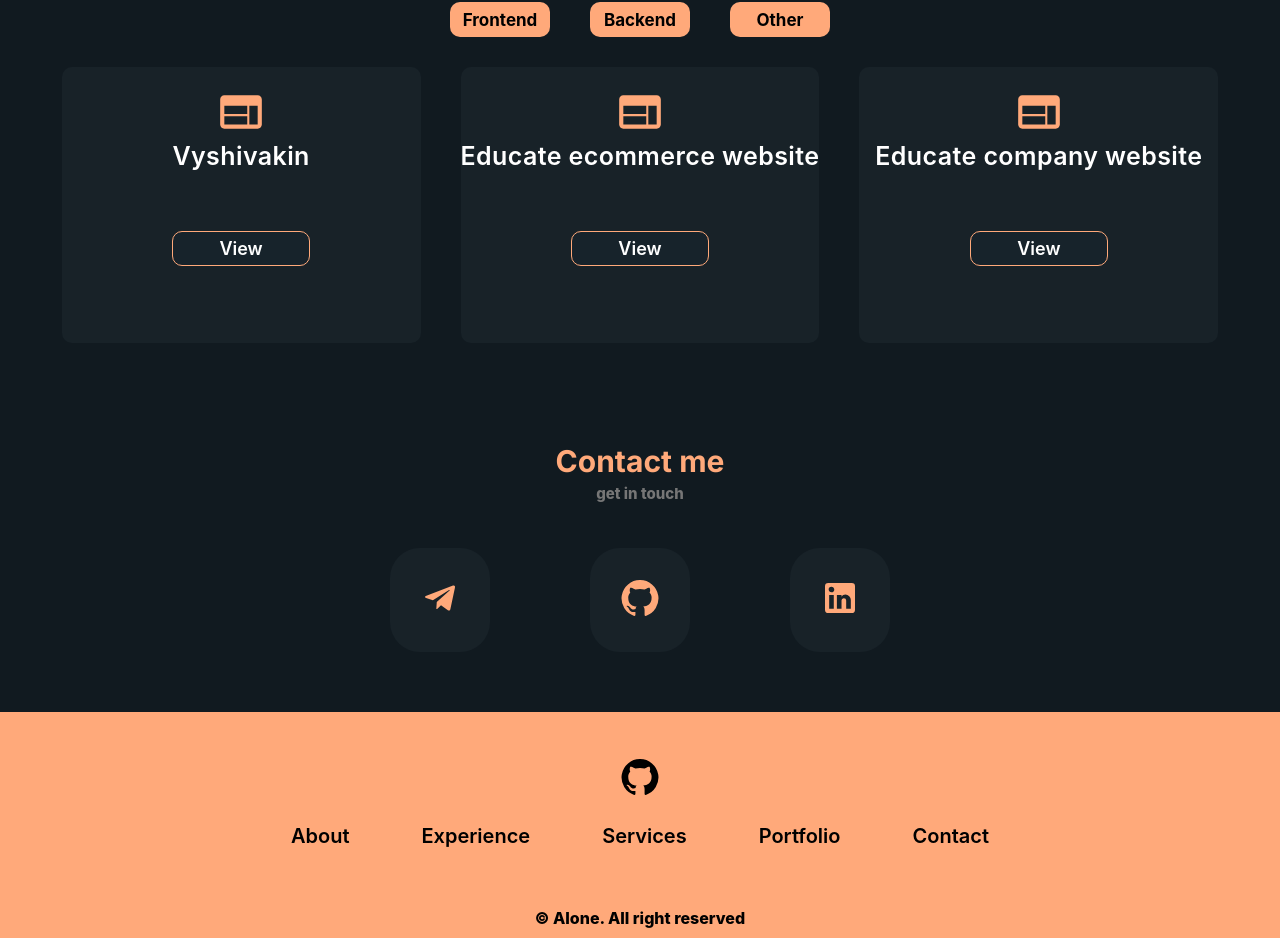
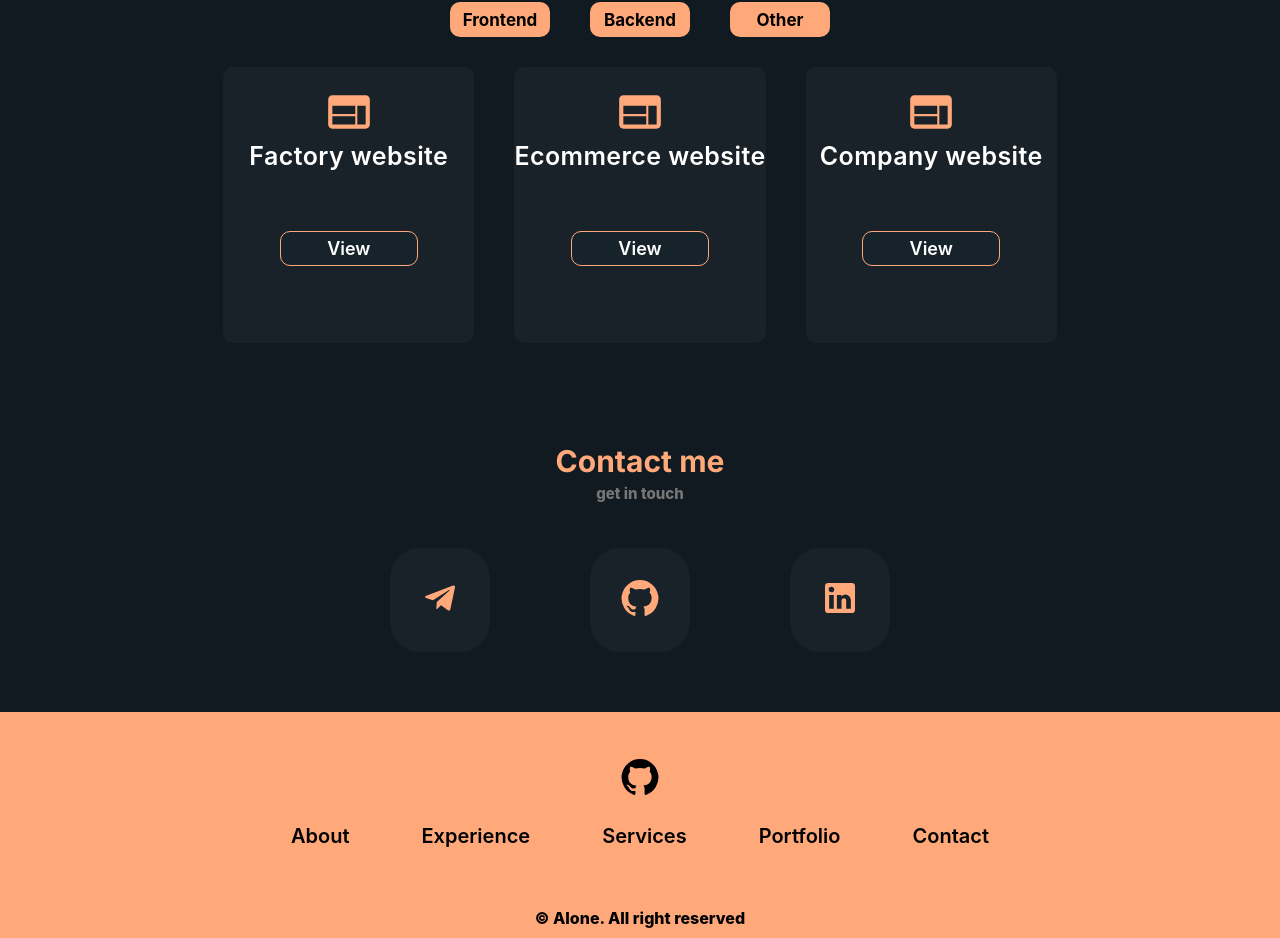
Before and after one commit to samuraii-company/AlonePersonalWebsite, a React (Create React App) app: page / in a window 1280 px wide. Shown: the part 2249-3187 px from the top of the page. Built offline with nearby package versions, Linux system fonts and the light colour scheme.

Commit message:
feat; change frontend works

```diff
--- a/src/components/RecentWorks.jsx
+++ b/src/components/RecentWorks.jsx
@@ -50,7 +50,7 @@ function RecentWorks() {
           <i>
             <WebIcon sx={{ fontSize: 50, color: "#FFA97A" }} />
           </i>
-          <h1>Vyshivakin</h1>
+          <h1>Factory website</h1>
           <a href="https://vyshivkamsk.ru">
             <button>View</button>
           </a>
@@ -59,7 +59,7 @@ function RecentWorks() {
           <i>
             <WebIcon sx={{ fontSize: 50, color: "#FFA97A" }} />
           </i>
-          <h1>Educate ecommerce website</h1>
+          <h1>Ecommerce website</h1>
           <a href="https://educate-t.ru">
             <button>View</button>
           </a>
@@ -68,7 +68,7 @@ function RecentWorks() {
           <i>
             <WebIcon sx={{ fontSize: 50, color: "#FFA97A" }} />
           </i>
-          <h1>Educate company website</h1>
+          <h1>Company website</h1>
           <a href="https://secure-t.ru">
             <button>View</button>
           </a>
```
